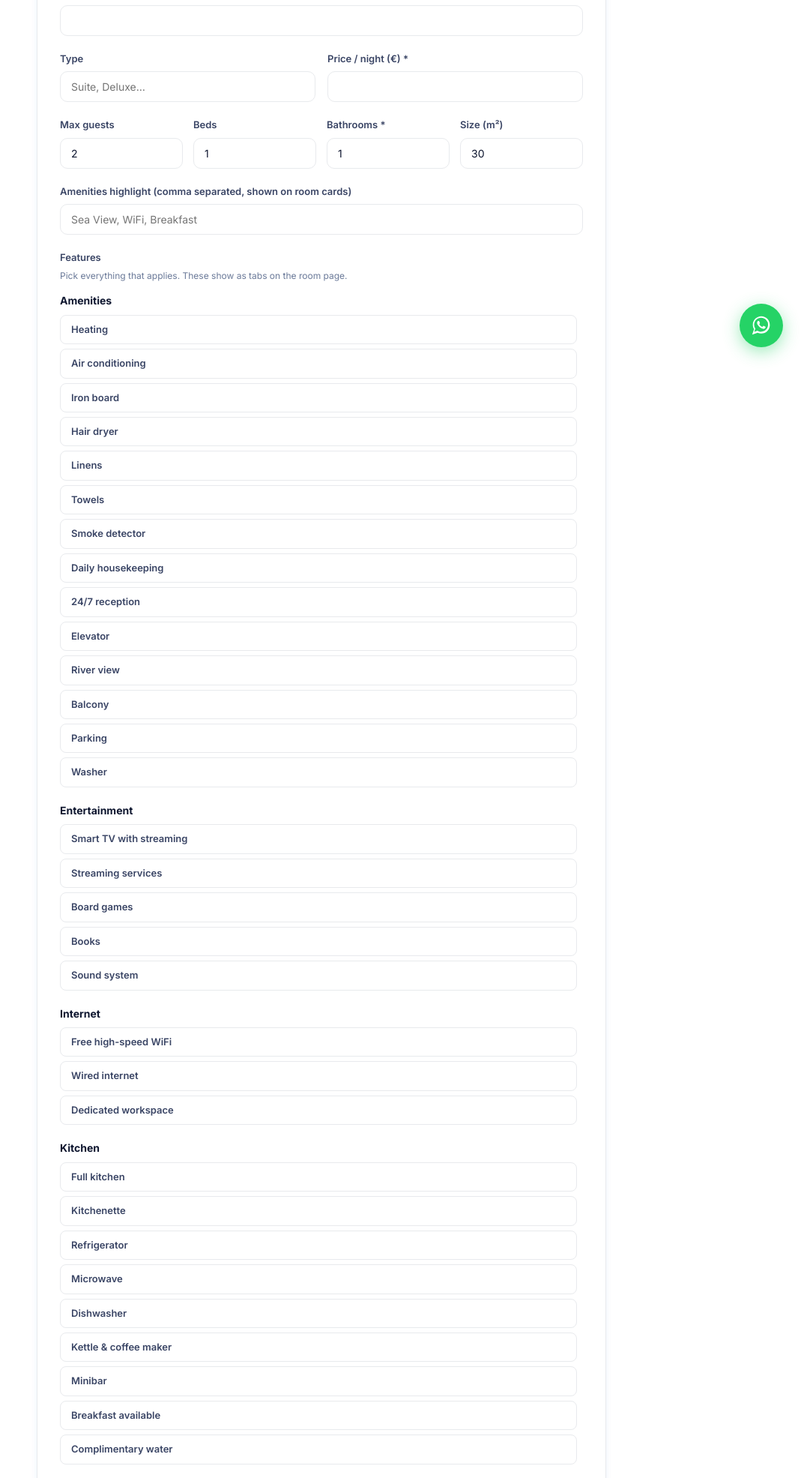
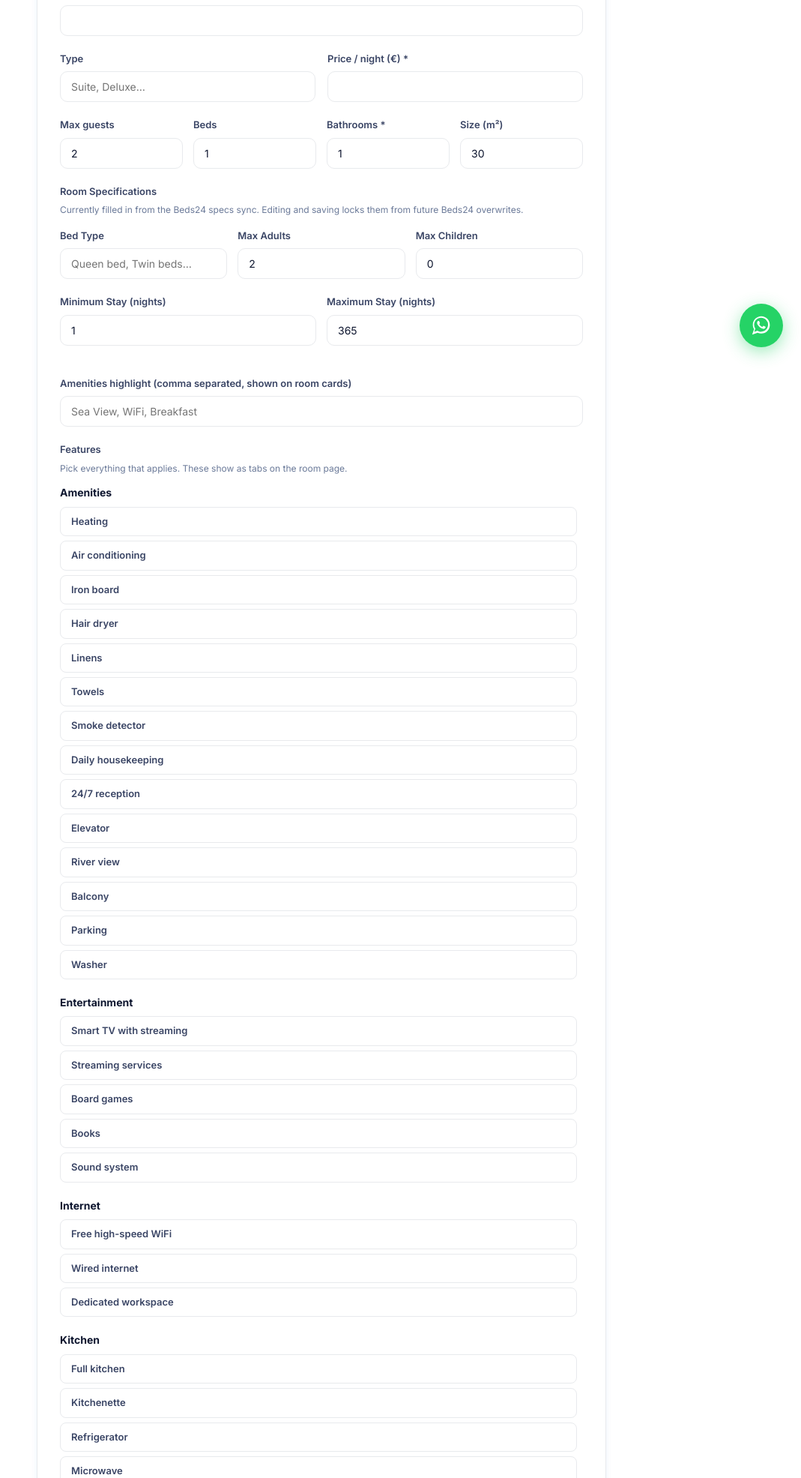
Before and after one commit to sainulabid/bookinriga, a Flask app: page /admin/rooms/new in a window 1280 px wide. Shown: the part 313-2284 px from the top of the page at 75% size, without its empty margins (211-1280 px from the left). Run offline with Flask 3, Linux system fonts and the light colour scheme; a user stored in the database is signed in.

Commit message:
Add Room Specifications fields to admin room form

```diff
--- a/templates/admin/room_form.html
+++ b/templates/admin/room_form.html
@@ -19,6 +19,30 @@
         <div class="form-group"><label>Bathrooms *</label><input type="number" name="bathrooms" required min="1" value="{{ room.bathrooms if room else 1 }}"></div>
         <div class="form-group"><label>Size (m²)</label><input type="number" name="size_sqm" min="1" value="{{ room.size_sqm if room else 30 }}"></div>
       </div>
+
+      <!-- ROOM SPECIFICATIONS — shown on the public room page's "Room Specifications" card.
+           Defaults come from the Beds24 specs sync; saving this form locks these fields
+           (specs_manual_override) so future Beds24 syncs won't overwrite your edits. -->
+      <div class="form-group">
+        <label>Room Specifications</label>
+        <p style="font-size:12px;color:var(--gray-500);margin:-2px 0 14px">
+          {% if room and room.specs_manual_override %}
+            ✓ Manually set — Beds24 sync will not overwrite these.
+          {% else %}
+            Currently filled in from the Beds24 specs sync. Editing and saving locks them from future Beds24 overwrites.
+          {% endif %}
+        </p>
+        <div class="form-row-3" style="display:grid;grid-template-columns:1fr 1fr 1fr;gap:14px">
+          <div class="form-group"><label>Bed Type</label><input type="text" name="bed_type" placeholder="Queen bed, Twin beds…" value="{{ room.bed_type if room else '' }}"></div>
+          <div class="form-group"><label>Max Adults</label><input type="number" name="max_adults" min="1" value="{{ room.max_adults if room else 2 }}"></div>
+          <div class="form-group"><label>Max Children</label><input type="number" name="max_children" min="0" value="{{ room.max_children if room else 0 }}"></div>
+        </div>
+        <div class="form-row" style="display:grid;grid-template-columns:1fr 1fr;gap:14px">
+          <div class="form-group"><label>Minimum Stay (nights)</label><input type="number" name="min_stay" min="1" value="{{ room.min_stay if room else 1 }}"></div>
+          <div class="form-group"><label>Maximum Stay (nights)</label><input type="number" name="max_stay" min="1" value="{{ room.max_stay if room else 365 }}"></div>
+        </div>
+      </div>
+
       <div class="form-group"><label>Amenities highlight (comma separated, shown on room cards)</label><input type="text" name="amenities" placeholder="Sea View, WiFi, Breakfast" value="{{ room.amenities if room else '' }}"></div>
 
       <div class="form-group">
```
